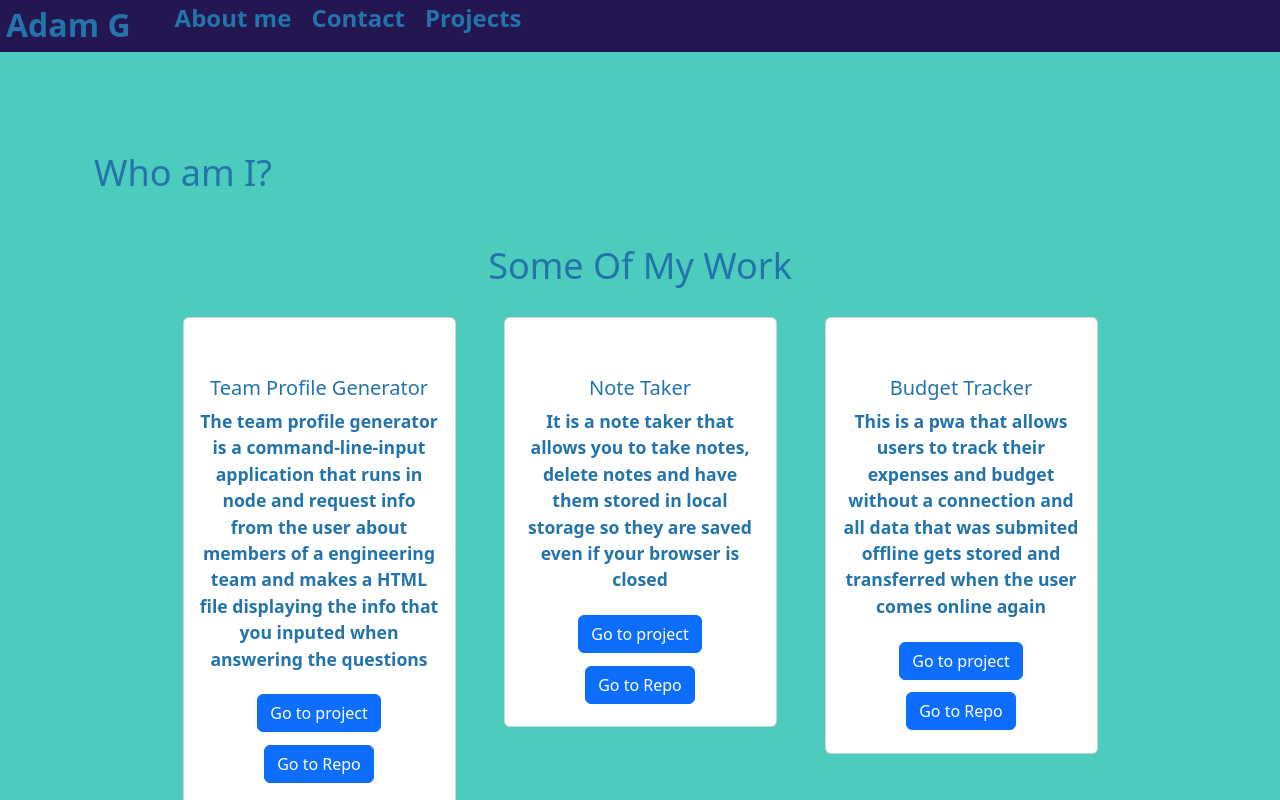
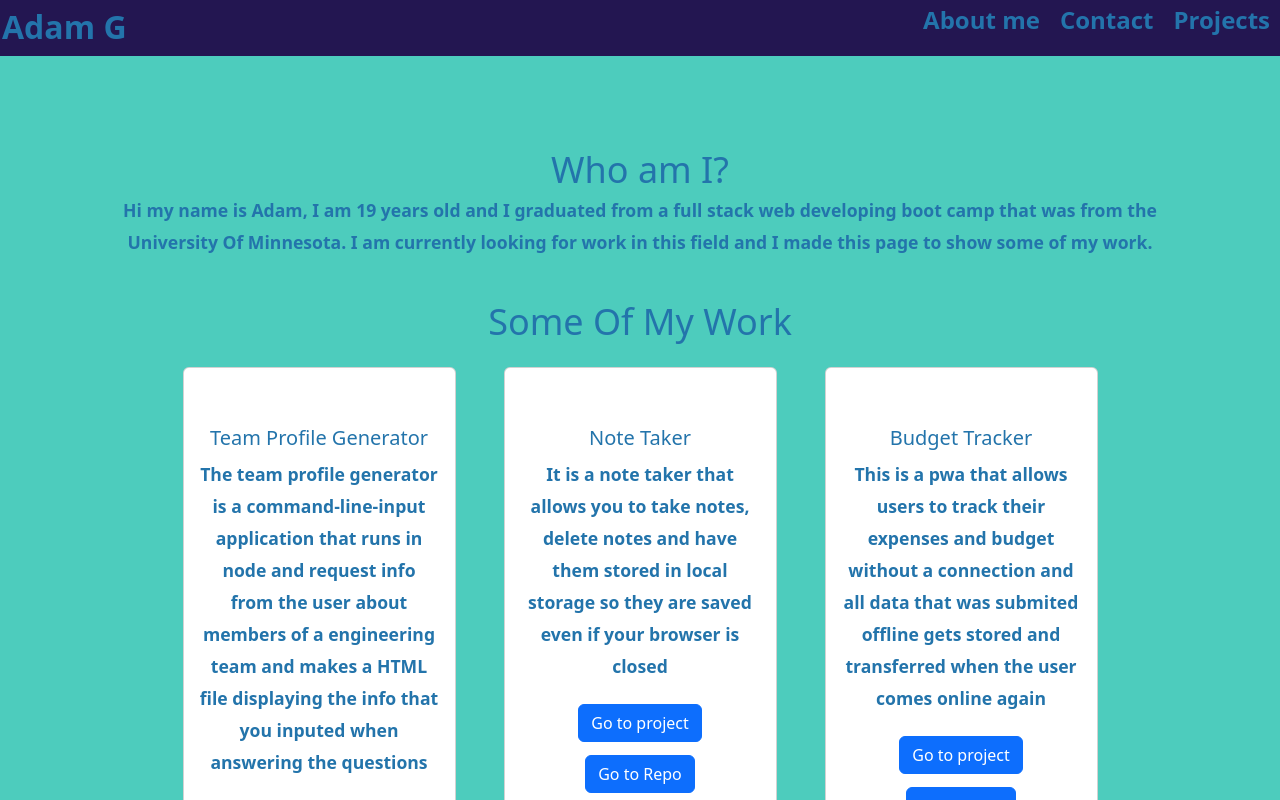
Before and after one commit to adamcg123/personal-portfolio, a React (Create React App) app: page / in a window 1280 px wide. Shown: the top 800 px of the page. Built offline with nearby package versions, Linux system fonts and the light colour scheme.

Commit message:
fixed navbar so links are shown on the right and also cleaned up some of the css file and made some text be aligned in the center

```diff
--- a/src/components/Nav/Nav.js
+++ b/src/components/Nav/Nav.js
@@ -5,14 +5,14 @@ import React from "react";
 function Nav() {
 
   return (
-    <header className="flex-row px-1">
+    <header className=" flex-row">
       <h2>
         <a data-testid="link" href="/">
           Adam G
         </a>
       </h2>
       <nav>
-        <ul className="flex-row">
+        <ul className="Nav flex-row">
           <li className="mx-2">
             <a data-testid="about" href="#about">
               About me
--- a/src/components/about/about.js
+++ b/src/components/about/about.js
@@ -7,7 +7,7 @@ function About() {
       <h1>Who am I?</h1>
       <div className="my-2">
         <p>
-
+          Hi my name is Adam, I am 19 years old and I graduated from a full stack web developing boot camp that was from the University Of Minnesota. I am currently looking for work in this field and I made this page to show some of my work.
         </p>
       </div>
     </section>
--- a/src/components/contact/contact.js
+++ b/src/components/contact/contact.js
@@ -8,6 +8,7 @@ function Contact() {
       <h1>My Contact Info</h1>
       <h4>Phone: (612)-442-3719</h4>
       <h5>Email: adam.Gondorchin26@gmail.com</h5>
+      <h5>github: <a href="https://github.com/adamcg123">adamcg123</a></h5>
     </section>
   )
 };
--- a/src/index.css
+++ b/src/index.css
@@ -61,6 +61,8 @@ h6 {
 
 h1 {
   font-size: 2.25rem;
+  text-align: center;
+  line-height: 2rem;
 }
 
 h2 {
@@ -85,7 +87,8 @@ h6 {
 
 p {
   font-size: 1.1rem;
-  margin-top: 0;
+  line-height: 2rem;
+  text-align: center;
 }
 
 a {
@@ -100,10 +103,12 @@ a:hover {
 
 header {
   background: var(--color-primary);
+justify-content: space-between;
 }
 
 header a {
   color: var(--light);
+  float: right;
 }
 
 button {
@@ -131,13 +136,9 @@ img {
   max-width: 100%;
 }
 
-span[role="img"] {
-  cursor: default;
-}
 
-form {
-  width: 40%;
-}
+
+
 
 input {
   font-size: 1rem;
@@ -148,11 +149,6 @@ input {
   transition: box-shadow 0.2s;
 }
 
-input:focus {
-  border: 1px solid var(--secondary);
-  box-shadow: 0 0 .25rem rgba(0, 0, 0, .5);
-}
-
 li {
   list-style: none;
 }
@@ -160,23 +156,13 @@ li {
 nav a:hover {
   text-decoration: none;
 }
-
-nav  li {
-  cursor: pointer;
+Nav a {
+  float: right;
 }
 
-textarea {
-	width: 600px;
-	height: 120px;
-	border: 3px solid #cccccc;
-	padding: 5px;
-}
-
-.container {
-  width: 85%;
-  max-width: 1200px;
-  margin-left: auto;
-  margin-right: auto;
+.Nav {
+  /* cursor: pointer; */
+  float: right;
 }
 
 .flex-row {
@@ -186,55 +172,6 @@ textarea {
 
 .space-between {
   justify-content: space-between;
-}
-
-.flex-end {
-  justify-content: flex-end;
-}
-
-.mx-1 {
-  margin-right: var(--spacing-one);
-  margin-left: var(--spacing-one);
-}
-
-.mx-2 {
-  margin-right: var(--spacing-two);
-  margin-left: var(--spacing-two);
-}
-
-.my-1 {
-  margin-top: var(--spacing-one);
-  margin-bottom: var(--spacing-one);
-}
-
-.my-2 {
-  margin-top: var(--spacing-two);
-  margin-bottom: var(--spacing-two);
-}
-
-.my-5 {
-  margin-top: var(--spacing-five);
-  margin-bottom: var(--spacing-five);
-}
-
-.px-1 {
-  padding-right: var(--spacing-one);
-  padding-left: var(--spacing-one);
-}
-
-.px-2 {
-  padding-right: var(--spacing-two);
-  padding-left: var(--spacing-two);
-}
-
-.py-1 {
-  padding-top: var(--spacing-one);
-  padding-bottom: var(--spacing-one);
-}
-
-.py-2 {
-  padding-top: var(--spacing-two);
-  padding-bottom: var(--spacing-two);
 }
 
 .card {
@@ -247,32 +184,6 @@ textarea {
   height: 300px;
   margin-bottom: 50px;
   cursor: pointer;
-}
-
-.modalBackdrop {
-	background: rgba(0, 0, 0, .65);
-	bottom: 0;
-	left: 0;
-	overflow: auto;
-	position: fixed;
-	right: 0;
-	top: 0;
-	z-index: 1;
-}
-
-.modalContainer {
-	background: var(--darker);
-	border-radius: 5px;
-	max-width: 100%;
-	margin: 50px auto;
-	padding: 15px;
-	width: 960px;
-}
-
-.modalTitle {
-	font-size: 18px;
-	font-weight: 600;
-	margin-bottom: 25px;
 }
 
 button {
@@ -314,3 +225,13 @@ a {
 .btn {
   margin: .4rem;
 }
+
+#contact {
+  text-align: center;
+
+}
+
+#contact h1 {
+
+  margin-bottom: 1rem;
+}
```
